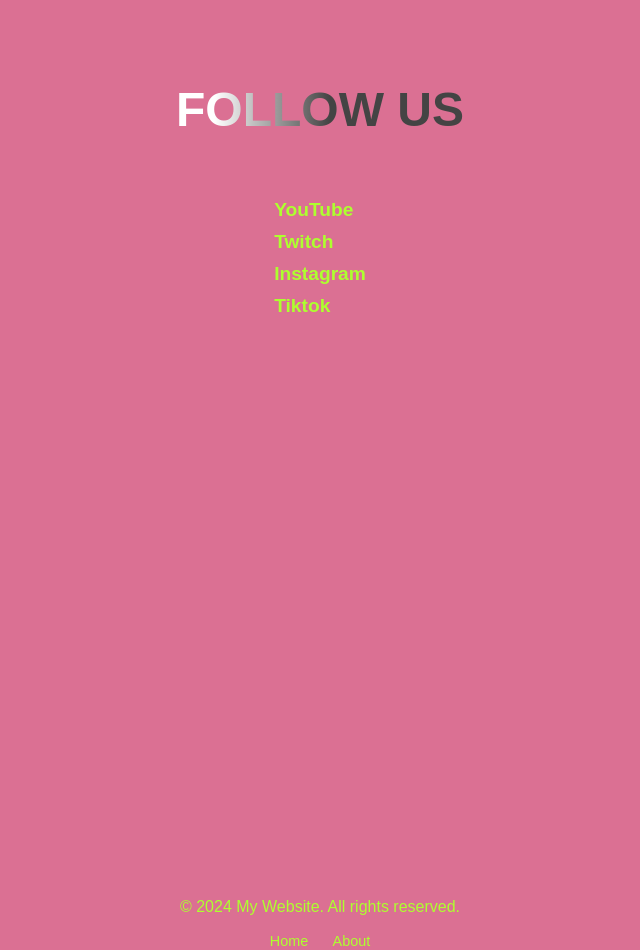
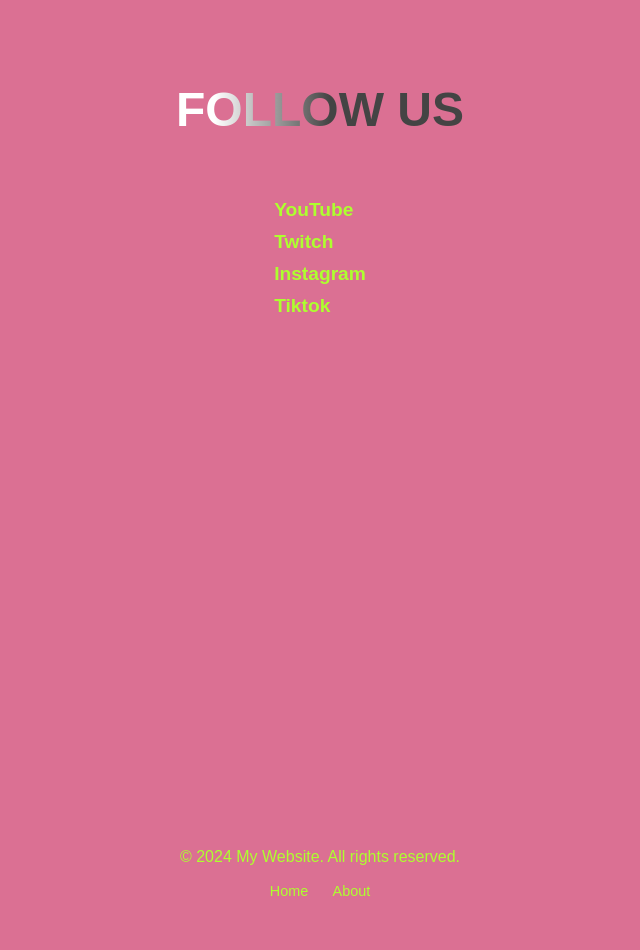
Before and after one commit to narrowtamps/narrowtamps.github.io, a Jekyll site: the page pages/socials.html, which Jekyll copies as it is, in a window 1280 px wide. Shown: the whole page, without its empty margins (320-960 px from the left). Built offline with Jekyll 4.4.1, drawn with Linux system fonts in a browser that asks for light colours; after the commit the page ends 900 px from its top, so only the background shows below that.

Commit message:
Update socials.html

```diff
--- a/pages/socials.html
+++ b/pages/socials.html
@@ -19,8 +19,8 @@
             color: GreenYellow;
 
 
-    min-height: 100vh;  /* Fallback for older browsers */
-    min-height: 100dvh; /* The "magic" mobile fix */
+    min-height: calc(100vh - 50px);
+    min-height: calc(100dvh - 50px);
     margin: 0;
 }
 
```
